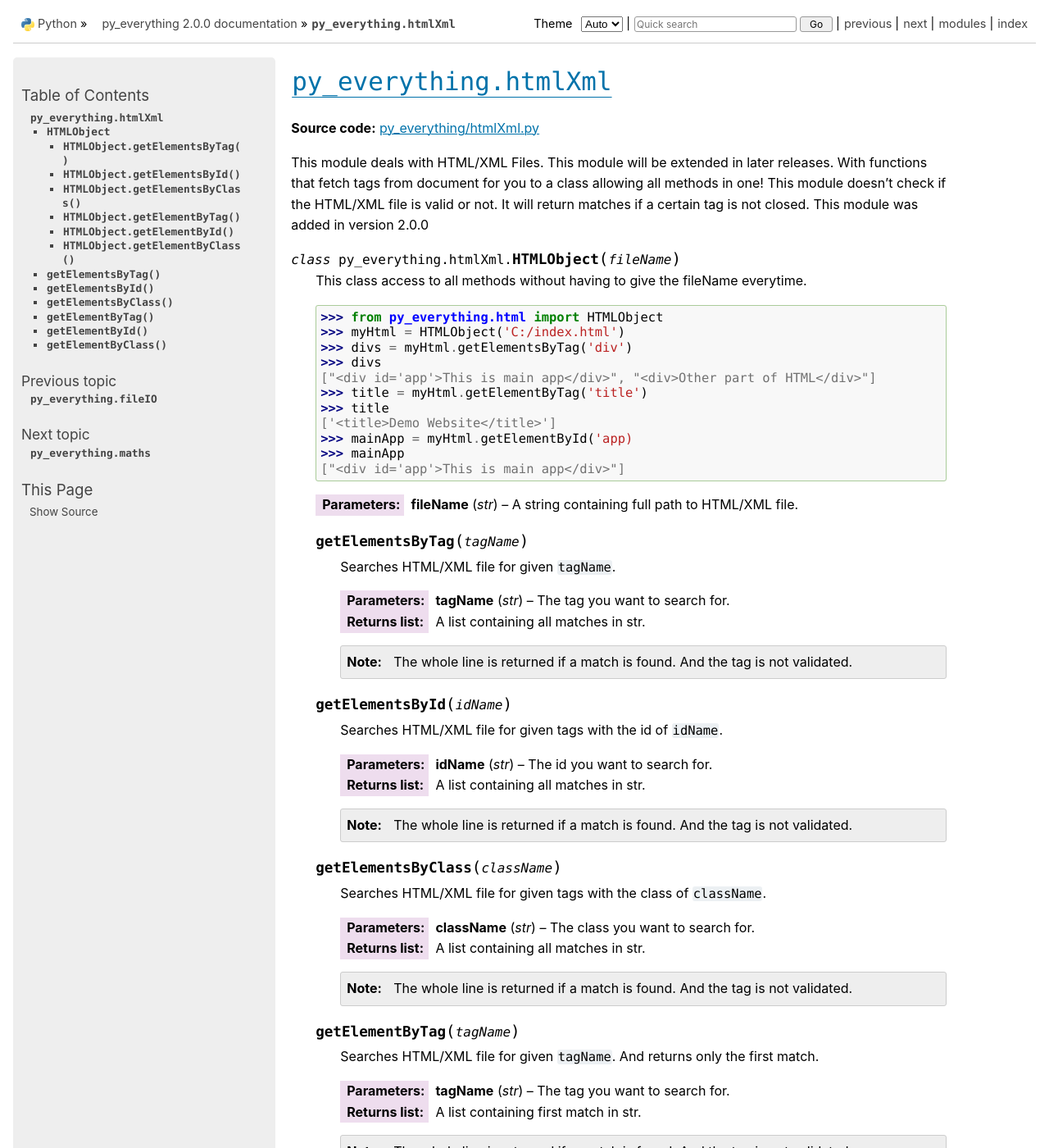
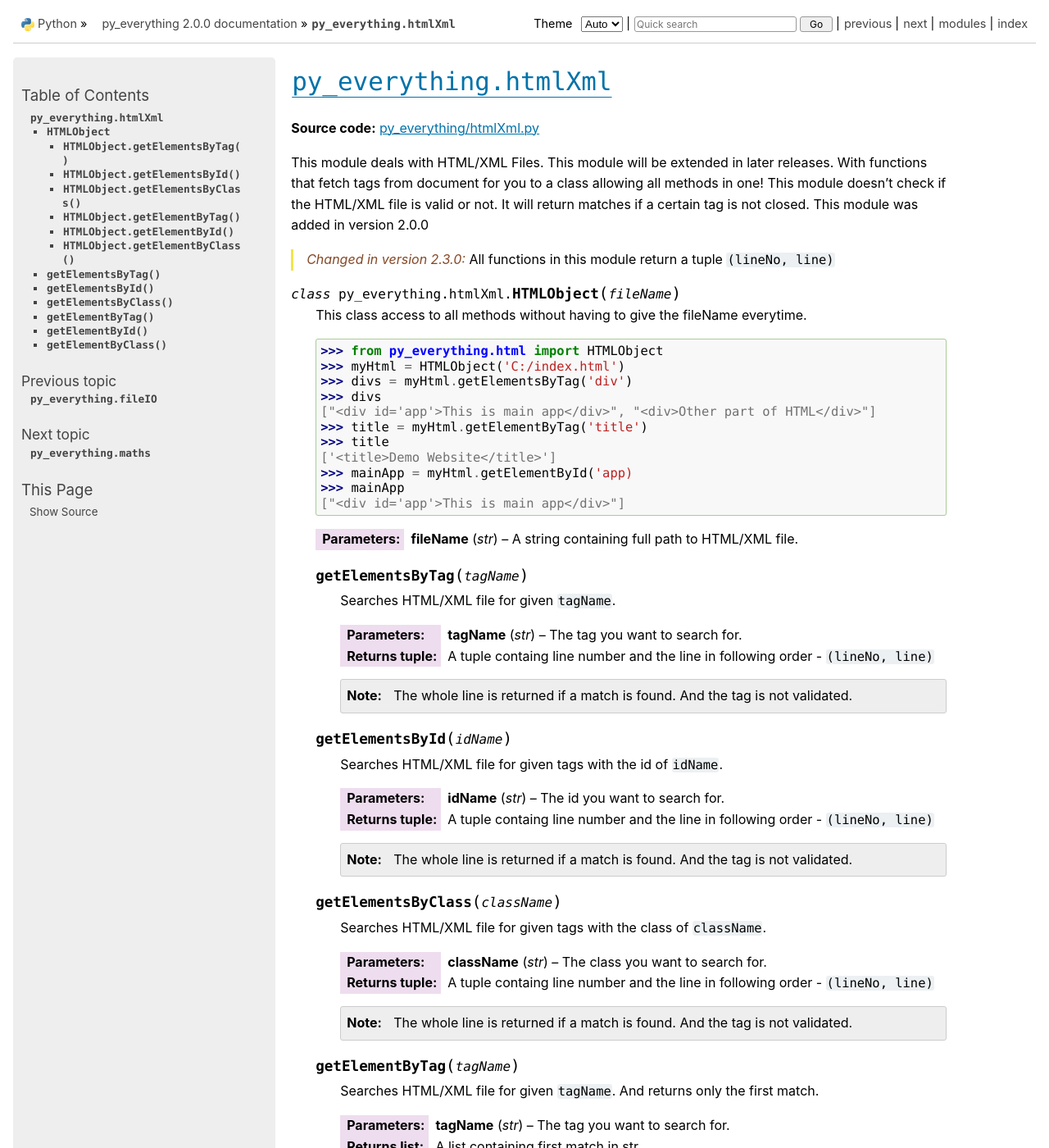
Before and after one commit to pybash1/py_everything, a Sphinx documentation site: the page built from docs/source/py_everything.htmlXml.rst, in a window 1280 px wide and 1400 px high. Shown: the whole window at 82% size. Built offline with Sphinx 7.4.7, drawn with Linux system fonts in a browser that asks for light colours; pages that are not in the unit, such as notebooks, are missing from menus; some of the changed text lies outside the part shown.

Commit message:
Added docs for new modules and update old modules.

```diff
--- a/docs/source/index.rst
+++ b/docs/source/index.rst
@@ -58,6 +58,8 @@ People who have contributed to this project -
    py_everything.htmlXml
    py_everything.maths
    py_everything.mensuration
+   py_everything.rand
+   py_everything.regex
    py_everything.path
    py_everything.search
    py_everything.sencrypt
--- a/docs/source/py_everything.htmlXml.rst
+++ b/docs/source/py_everything.htmlXml.rst
@@ -10,6 +10,9 @@ This module deals with HTML/XML Files. This module will be extended in later rel
 With functions that fetch tags from document for you to a class allowing all methods in one!
 This module doesn't check if the HTML/XML file is valid or not. It will return matches if a
 certain tag is not closed. This module was added in version 2.0.0
+
+.. versionchanged:: 2.3.0
+    All functions in this module return a tuple ``(lineNo, line)``
 
 .. class:: HTMLObject(fileName)
 
@@ -37,7 +40,7 @@ certain tag is not closed. This module was added in version 2.0.0
         Searches HTML/XML file for given ``tagName``.
 
         :param str tagName: The tag you want to search for.
-        :returns list: A list containing all matches in str.
+        :returns tuple: A tuple containg line number and the line in following order - ``(lineNo, line)``
 
         .. note::
 
@@ -48,7 +51,7 @@ certain tag is not closed. This module was added in version 2.0.0
         Searches HTML/XML file for given tags with the id of ``idName``.
 
         :param str idName: The id you want to search for.
-        :returns list: A list containing all matches in str.
+        :returns tuple: A tuple containg line number and the line in following order - ``(lineNo, line)``
 
         .. note::
 
@@ -59,7 +62,7 @@ certain tag is not closed. This module was added in version 2.0.0
         Searches HTML/XML file for given tags with the class of ``className``.
 
         :param str className: The class you want to search for.
-        :returns list: A list containing all matches in str.
+        :returns tuple: A tuple containg line number and the line in following order - ``(lineNo, line)``
 
         .. note::
 
@@ -108,7 +111,7 @@ certain tag is not closed. This module was added in version 2.0.0
 
     :param str tagName: The tag you want to search for.
     :param str fileName: A string containing full path to HTML/XML file.
-    :returns list: A list containing all matches in str.
+    :returns tuple: A tuple containg line number and the line in following order - ``(lineNo, line)``
 
     .. note::
 
@@ -120,7 +123,7 @@ certain tag is not closed. This module was added in version 2.0.0
 
     :param str idName: The id you want to search for.
     :param str fileName: A string containing full path to HTML/XML file.
-    :returns list: A list containing all matches in str.
+    :returns tuple: A tuple containg line number and the line in following order - ``(lineNo, line)``
 
     .. note::
 
@@ -132,7 +135,7 @@ certain tag is not closed. This module was added in version 2.0.0
 
     :param str className: The class you want to search for.
     :param str fileName: A string containing full path to HTML/XML file.
-    :returns list: A list containing all matches in str.
+    :returns tuple: A tuple containg line number and the line in following order - ``(lineNo, line)``
 
     .. note::
 
```
Also changed, not shown: docs/source/py_everything.rand.rst (added, +64 -0 lines), docs/source/py_everything.regex.rst (added, +39 -0 lines).
